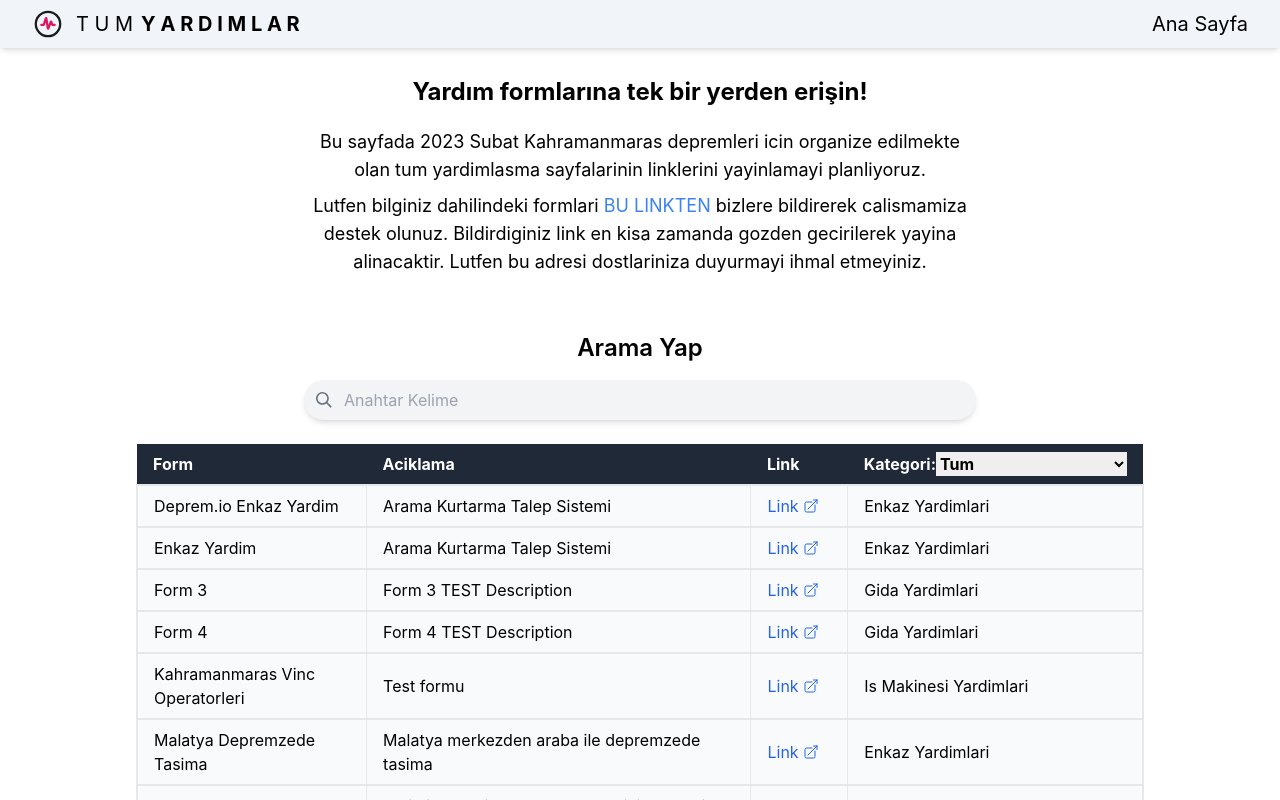
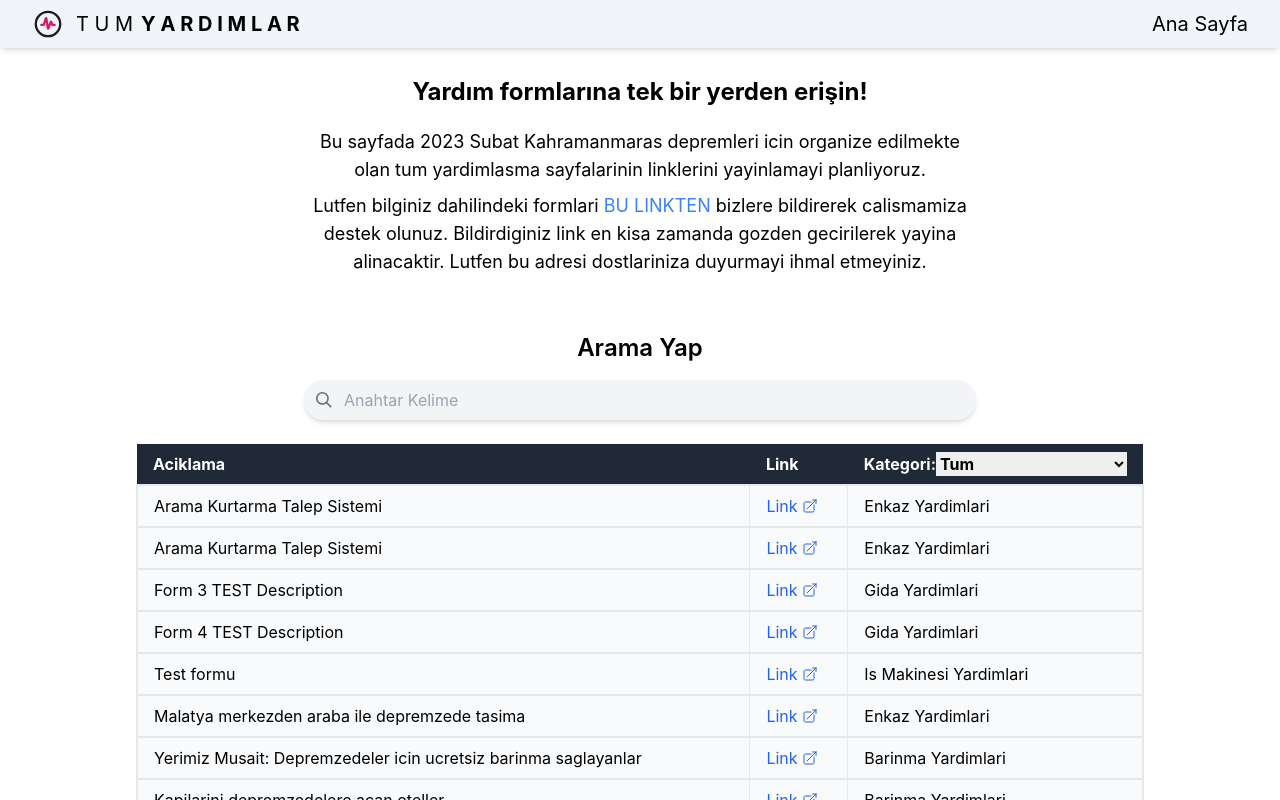
Before and after one commit to alparslandeniz/tumyardimlar, a React (Create React App) app: page / in a window 1280 px wide. Shown: the top 800 px of the page. Built offline with nearby package versions, Linux system fonts and the light colour scheme.

Commit message:
Removed Form column

```diff
--- a/src/Components/Table/Table.jsx
+++ b/src/Components/Table/Table.jsx
@@ -61,8 +61,7 @@ const Table = () => {
       <table className="table-auto w-full text-left mx-auto min-h-[20rem]">
         <thead>
           <tr className="bg-gray-800 text-white">
-            <th className="px-4 py-2 md:w-[25%]">Form</th>
-            <th className={`px-4 py-2 md:w-[45%]  ${isMobile ? "hidden" : ""}`}>
+            <th className={`px-4 py-2 md:w-[70%]  ${isMobile ? "hidden" : ""}`}>
               Aciklama
             </th>
             <th className="px-4 py-2 md:w-[10%]">Link</th>
@@ -80,7 +79,6 @@ const Table = () => {
         <tbody className="">
           {filteredData.map((row, index) => (
             <tr key={index} className="bg-slate-50 border-2">
-              <td className="border px-2 py-1 md:px-4 md:py-2">{row.name}</td>
               <td
                 className={`border px-2 py-1 md:px-4 md:py-2 ${isMobile ? "hidden" : ""
                   }`}
```
